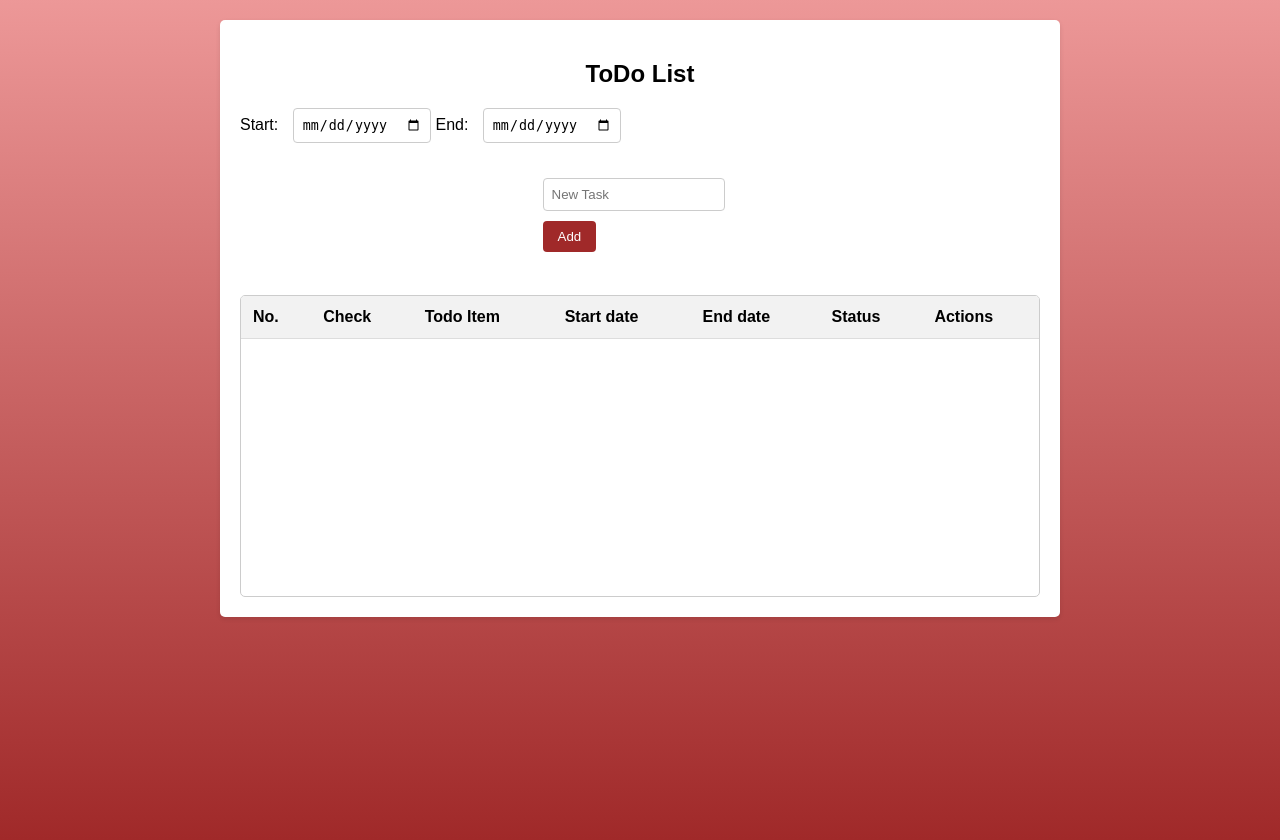
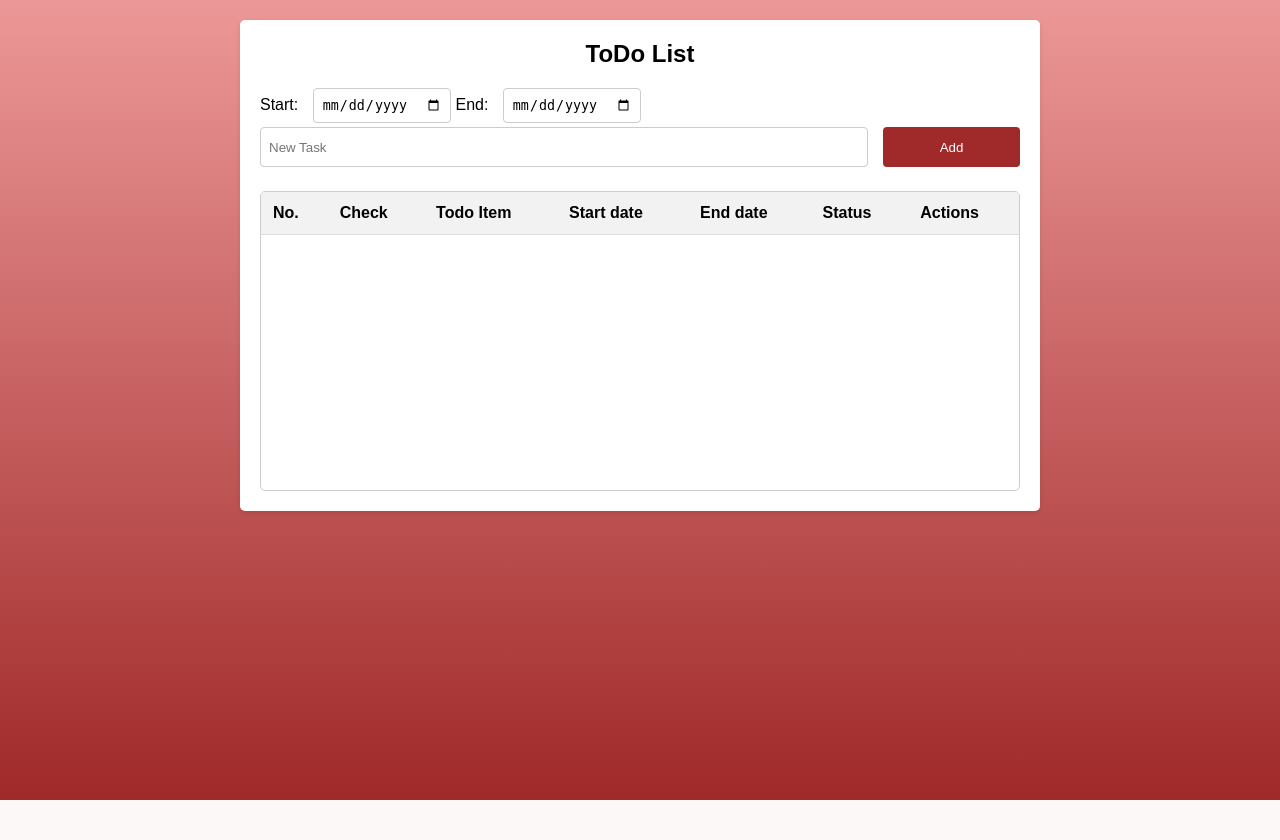
Before and after one commit to dakadeptrai/login_register, a Flask app: template templates/todolist.html in a window 1280 px wide. After the commit the page ends 800 px from the top, so only its background shows below. Run offline with Flask 3, Linux system fonts and the light colour scheme; the template is opened without the code that fills it, so the values that code supplies are empty.

Commit message:
js and app

```diff
--- a/app.py
+++ b/app.py
@@ -1,4 +1,4 @@
-from flask import Flask,render_template,request,redirect,url_for
+from flask import Flask,render_template,request,redirect,url_for,jsonify
 from markupsafe import escape
 import pymongo
 from werkzeug.security import check_password_hash,generate_password_hash
@@ -12,6 +12,7 @@ except Exception:
     print("Error", Exception)
 db = client["mydatabase"]
 col = db['user_data']
+col2 = db['todolist']
 
 for x in col.find():
     user = x["user"]
@@ -72,5 +73,12 @@ def handle_post():
             # Username not found
             return render_template("register.html")  # Pass error message
     return render_template("register.html")  # Pass error message
+#=========================================
+@app.route('/get_data', methods=['GET'])
+def get_data():
+    data = list(col2.find({}, {'_id': 0}))
+    print(data)
+    return jsonify(data)
+#=========================================
 if __name__ == "__main__":
     app.run()
--- a/static/scripts/script.js
+++ b/static/scripts/script.js
@@ -1,5 +1,17 @@
 var inputElement = document.getElementById("Newtask");
 var count = 0
+
+fetch('/get_data')
+  .then(response => response.json())
+  .then(data => {
+    // Chuyển đổi chuỗi JSON thành đối tượng JavaScript
+    // Hiển thị ra màn hình
+    addd(data)
+    console.log(data);
+  })
+  .catch(error => {
+    console.error('Error:', error);
+  });
 
 function addd(){
     var start = document.getElementById('Start-day');
--- a/static/styles/style.css
+++ b/static/styles/style.css
@@ -3,6 +3,14 @@
     rgba(232, 126, 126, 0.8) 0%,
       #a02929 100%);
 }
+
+/* Reset html */
+*{
+  margin: 0;
+  padding: 0;
+  box-sizing: border-box;
+}
+
 body {
     height: 100vh;
     font-family: Arial, sans-serif;
@@ -37,32 +45,36 @@ body {
     border-radius: 4px;
   }
 
-  .container {
+  #contain-input {
+    height: 48px;
     display: flex;
-    flex-direction: column;
     align-items: center;
-    margin-top: 20px;
-  }
-
-  .item {
-    margin: 5px;
+    /* justify-content: center; */
   }
 
   #contain-input input {
+    height: 40px;
     width: 80%;
     padding: 8px;
     border: 1px solid #ccc;
     border-radius: 4px;
-    display: inline;
+  }
+
+  #contain-input #contain-button{
+    width: 18%;
+    margin-left: 2%;
   }
 
   #contain-button button {
+    height: 40px;
+    width: 100%;
     padding: 8px 15px;
     border: none;
     background-color: #a02929;
     color: white;
     border-radius: 4px;
     cursor: pointer;
+
   }
 
   #scroll {
--- a/templates/todolist.html
+++ b/templates/todolist.html
@@ -9,17 +9,15 @@
     <body>
         <section id = 'bodySection'>
             <h1>ToDo List</h1>
+            <div id="time">
+            </div>
                 <label for="Start-day">Start: </label>
                 <input type="date" id="Start-day">
                 <label for="End-day">End: </label>
                 <input type="date" id="End-day">
-            <div class="container">
-                <span class="item"></span>
             <div id="contain-input">
                 <input type="text" id="Newtask" class="item" placeholder="New Task">
                 <div id="contain-button"><button class="item" id="Add" onclick="addd()">Add</button></div>
-                </div>
-                <span></span><br>
             </div>
             <div id = "scroll">
             <table id = 'taskTable'>
```
Lines whose indentation alone changed are shown as unchanged.
